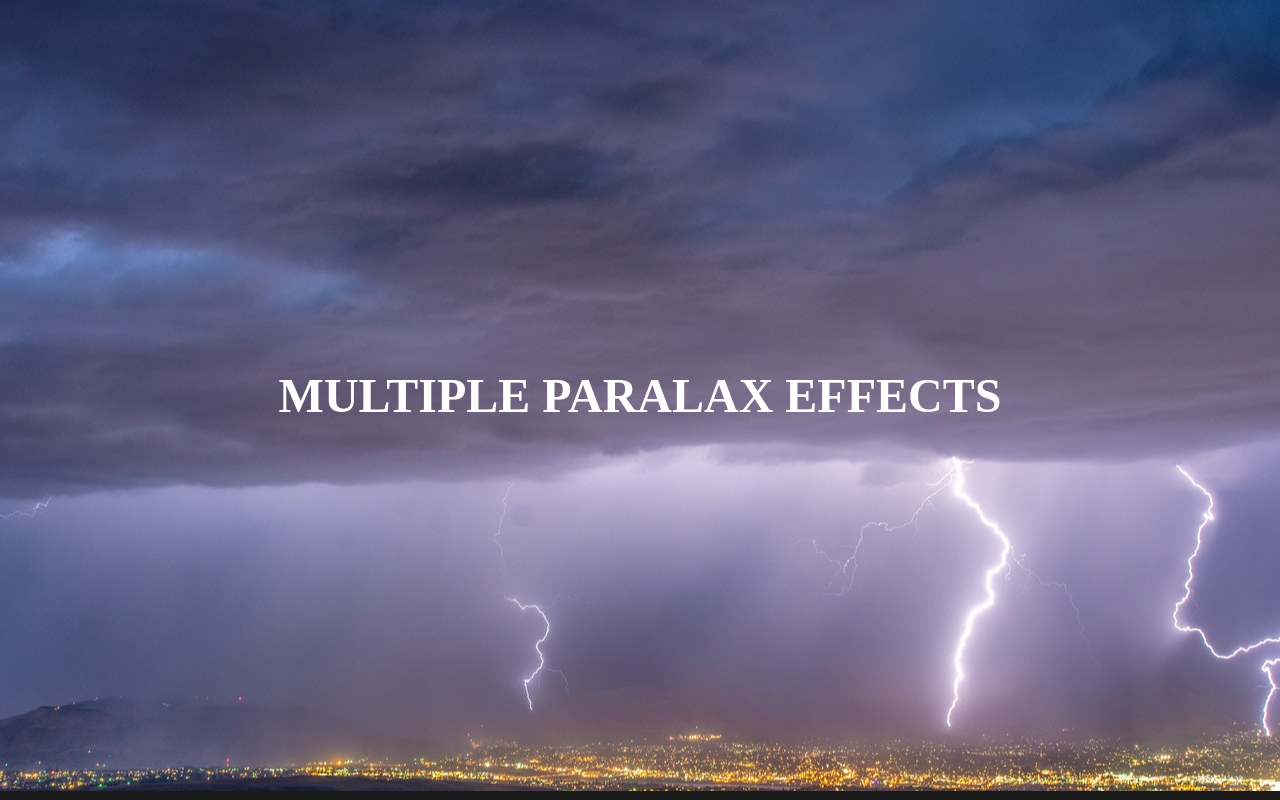
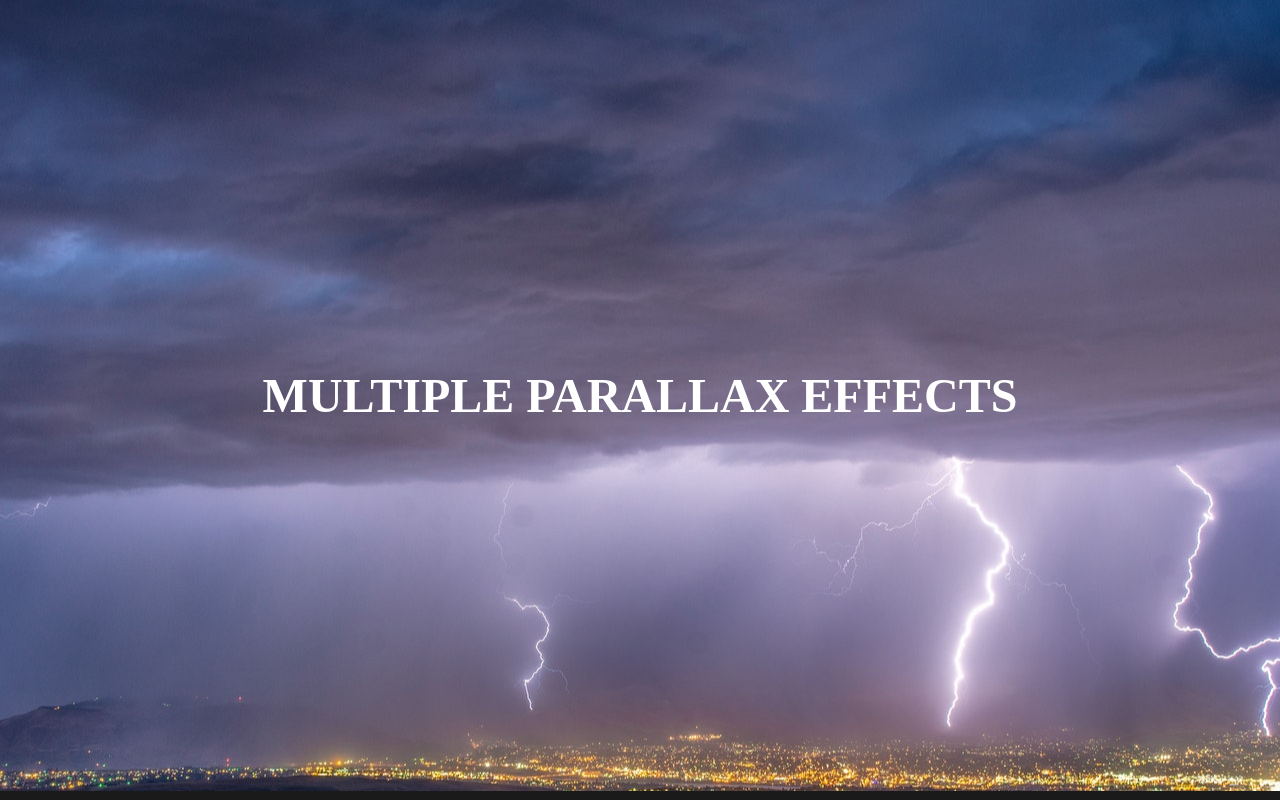
Before and after one commit to dusanmitic774/fetch_users, a website: page index.html in a window 1280 px wide. Shown: the top 800 px of the page. Drawn offline with Linux system fonts and the light colour scheme; no server answers.

Commit message:
fixed spelling mistake again

```diff
--- a/index.html
+++ b/index.html
@@ -9,7 +9,7 @@
   <body class="hero">
     <!-- HERO START -->
     <div class="hero-title">
-      <h1>Multiple paralax effects</h1>
+      <h1>Multiple parallax effects</h1>
     </div>
     <!-- HERO END -->
     <!-- USERS SECTION START -->
```
